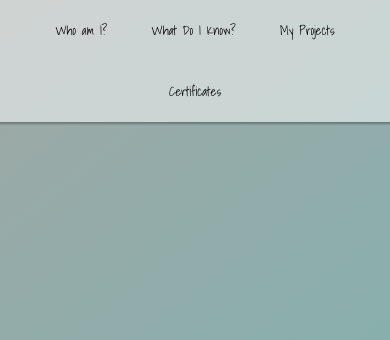
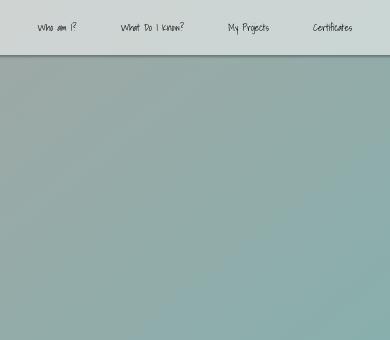
Before and after one commit to Aoof/Aoof.github.io, a plain HTML site: page index.html in a window 390 px wide. Shown: the top 340 px of the page. Drawn offline with nearby package versions, Linux system fonts and the light colour scheme.

Commit message:
Update main.css

```diff
--- a/main.css
+++ b/main.css
@@ -163,7 +163,7 @@ hr {
   }
 
   .nav .nav-link {
-    font-size: 0.8em;
+    font-size: 0.6em;
   }
 
   .projects-card {
```
